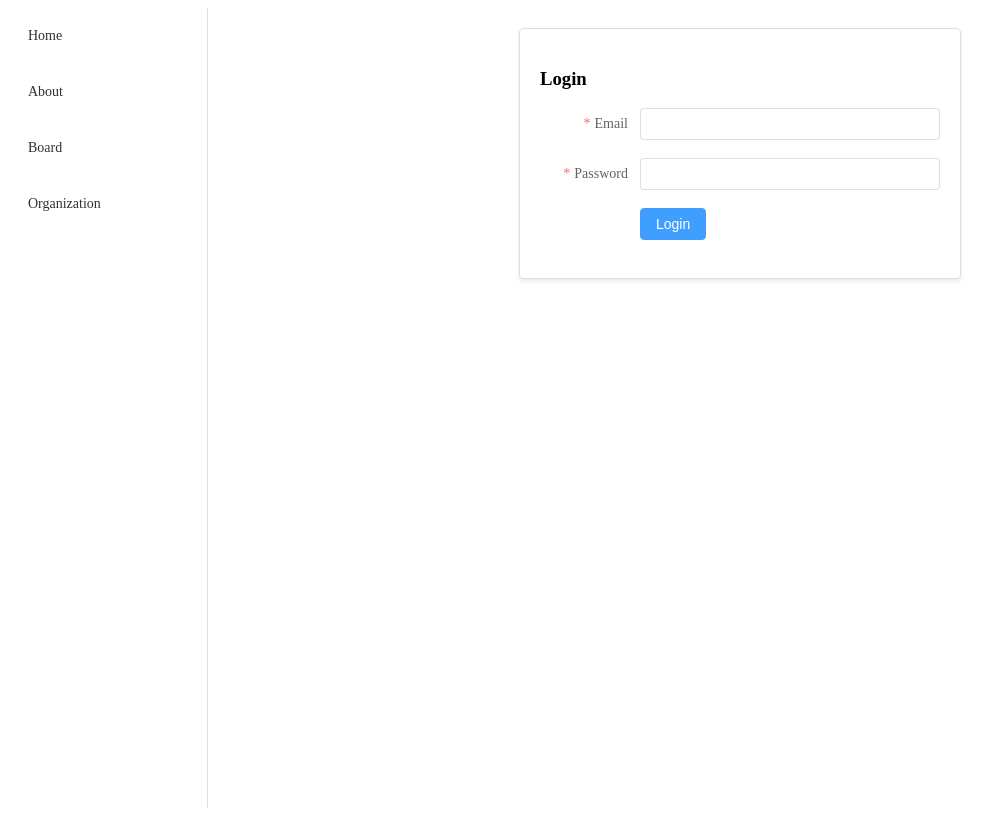
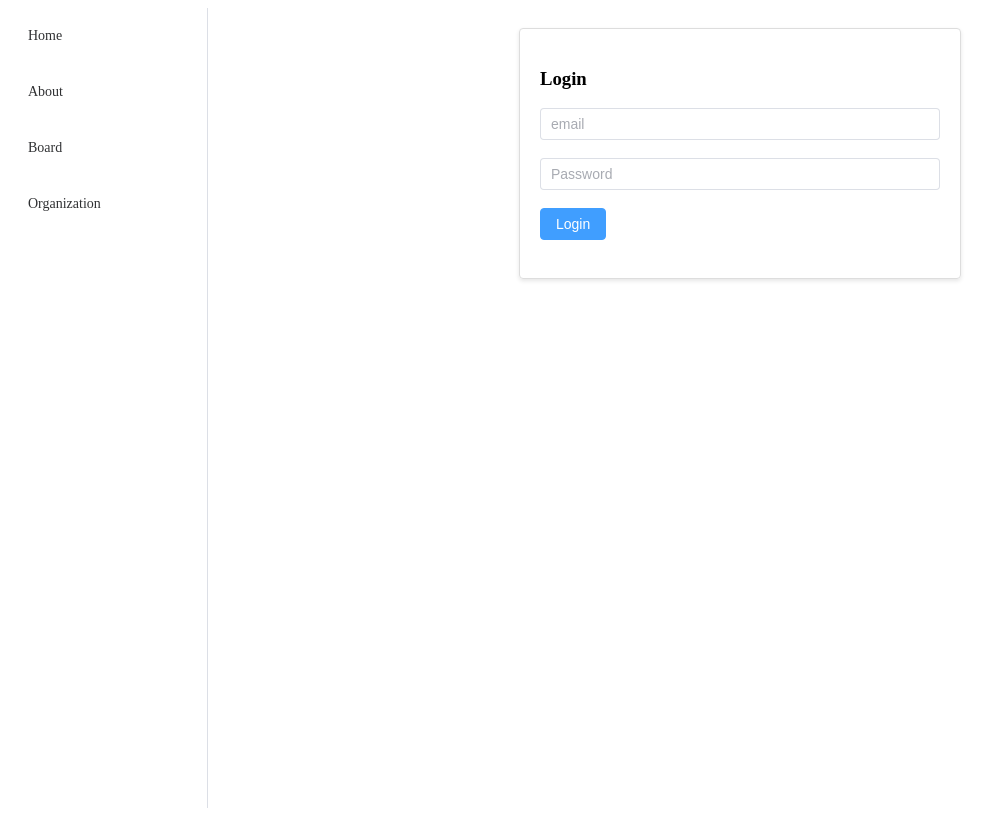
Before and after one commit to reallywally/workhub, a Vue app in the folder workhub-front2/: page /login in a window 1280 px wide. Shown: the whole page, without its empty margins (0-996 px from the left). Built offline with nearby package versions, Linux system fonts and the light colour scheme.

Commit message:
프론트를 chatGPT로 수정 중

```diff
--- a/workhub-front2/src/stores/auth.ts
+++ b/workhub-front2/src/stores/auth.ts
@@ -1,23 +1,22 @@
 import { defineStore } from 'pinia';
 import axios from 'axios';
 import AxiosHttpClient from '@/http/AxiosHttpClient';
-import * as path from "path";
 
 export const useAuthStore = defineStore('auth', {
     state: () => ({
         user: null,
-        token: null
+        token: null,
+        isAuthenticated: false
     }),
     actions: {
         async login(credentials) {
             const httpClient = new AxiosHttpClient()
-            console.log(credentials)
             const response = httpClient.post({
                 path:'/api/auth/login',
                 body: credentials
             })
 
-            console.log(response)
+            this.isAuthenticated = true;
         },
         logout() {
             this.user = null;
--- a/workhub-front2/src/views/LoginView.vue
+++ b/workhub-front2/src/views/LoginView.vue
@@ -1,32 +1,40 @@
 <template>
   <div class="login-container">
     <h1>Login</h1>
-    <LoginForm @login="handleLogin" />
+
+    <el-form @submit.prevent="handleLogin">
+      <el-form-item>
+        <el-input v-model="email" placeholder="email"></el-input>
+      </el-form-item>
+      <el-form-item>
+        <el-input type="password" v-model="password" placeholder="Password"></el-input>
+      </el-form-item>
+      <el-form-item>
+        <el-button type="primary" native-type="submit">Login</el-button>
+      </el-form-item>
+    </el-form>
   </div>
 </template>
 
-<script>
-import LoginForm from '../components/Auth/LoginForm.vue';
-import { useAuthStore } from '../stores/auth';
-import { useRouter } from 'vue-router';
 
-export default {
-  components: {
-    LoginForm
-  },
-  setup() {
-    const authStore = useAuthStore();
-    const router = useRouter();
+<script setup>
+import {ref} from 'vue';
+import {useRouter} from 'vue-router';
+import {useAuthStore} from '../stores/auth';
+import {ElMessage} from 'element-plus';
 
-    const handleLogin = async (credentials) => {
-      await authStore.login(credentials);
-      router.push('/home');
-    };
+const email = ref('');
+const password = ref('');
+const router = useRouter();
+const authStore = useAuthStore();
 
-    return {
-      handleLogin
-    };
-  }
+const handleLogin = () => {
+  const credentials = {
+    email: email.value,
+    password: password.value
+  };
+  authStore.login(credentials);
+  router.push('/');
 };
 </script>
 
```
